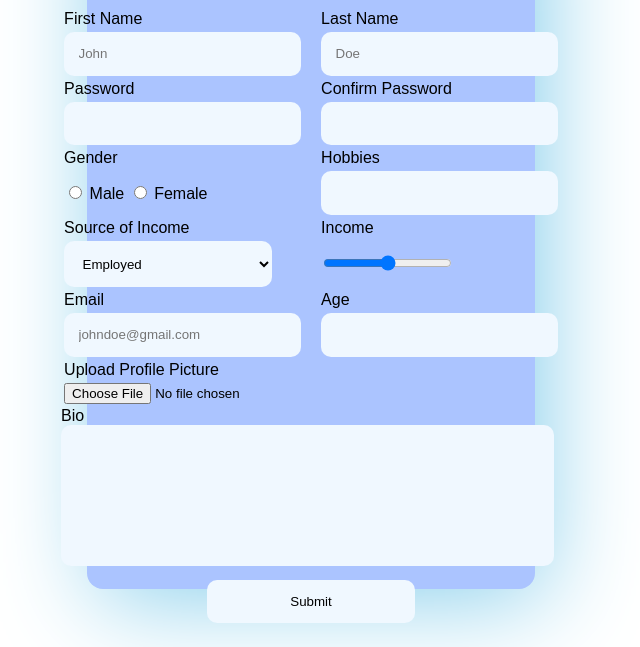
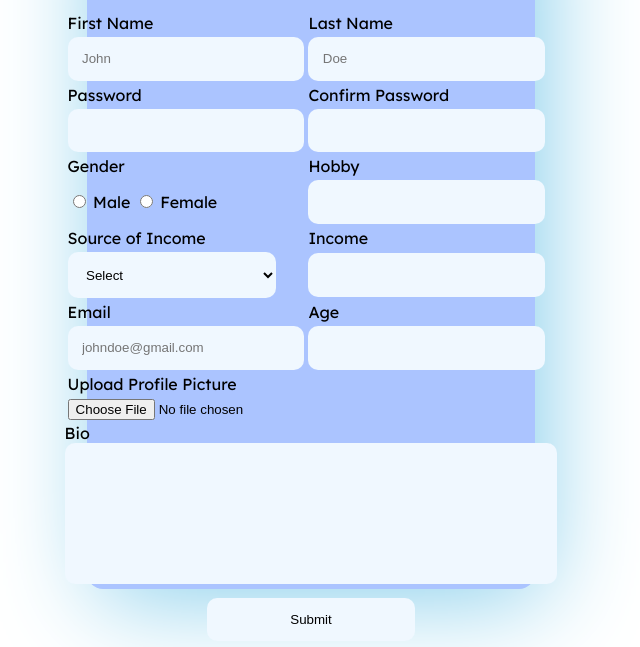
Before and after one commit to galazel/registration-page, a plain HTML site: page index.html in a window 1280 px wide. Shown: the part 173-820 px from the top of the page, without its empty margins (329-969 px from the left). Drawn offline with Linux system fonts and the light colour scheme; a web font is replaced by a local one.

Commit message:
added js

```diff
--- a/index.css
+++ b/index.css
@@ -28,7 +28,7 @@ body
     display: flex;
     flex-direction: column;
 }
-#bio,#submit, #first-name-input, #last-name-input, #password-input, #email-input,  #age-input, #confirm-password-input, #hobby-input, #income-select
+#bio,#submit, #first-name-input, #last-name-input, #password-input, #email-input,  #age-input, #confirm-password-input, #hobby-input, #income-select , #income-input
 {
     padding: 0.9rem;
     width: 13rem;
--- a/index.html
+++ b/index.html
@@ -2,158 +2,101 @@
 <html lang="en">
   <head>
     <meta charset="UTF-8" />
-    <meta name="viewport" content="width=device-width, initial-scale=1.0" />
-    <title>Document</title>
+    <meta name="viewport" content="width=device-width, initial-scale=1.0"/>
+    <title>Register Form</title>
     <link rel="stylesheet" href="index.css" />
     <link rel="preconnect" href="https://fonts.googleapis.com" />
     <link rel="preconnect" href="https://fonts.gstatic.com" crossorigin />
     <link
-      href="https://fonts.googleapis.com/css2?family=DM+Sans:ital,opsz,wght@0,9..40,100..1000;1,9..40,100..1000&family=Josefin+Sans:ital,wght@0,100..700;1,100..700&family=Lexend:wght@176&family=Michroma&family=Montserrat:ital@0;1&family=Nata+Sans:wght@100..900&family=Noto+Sans+Mono:wght@100..900&family=Raleway:ital,wght@0,100..900;1,100..900&display=swap"
+      href="https://fonts.googleapis.com/css2?family=DM+Sans&family=Josefin+Sans&family=Lexend&family=Michroma&family=Montserrat&family=Nata+Sans&family=Noto+Sans+Mono&family=Raleway&display=swap"
       rel="stylesheet"
     />
   </head>
   <body>
     <div class="register-container">
-      <div>
       <h1>Register</h1>
-      </div>
-      <div>
-        <form action="" class="form-container">
+
+      <form onsubmit="submitForm(event)">
         <table>
           <tr>
-              <td><label for="first-name-label">First Name</label></td>
-              <td><label for="last-name-label">Last Name</label></td>
+            <td><label for="first-name-input">First Name</label></td>
+            <td><label for="last-name-input">Last Name</label></td>
+          </tr>
+          <tr>
+            <td><input type="text" id="first-name-input" placeholder="John" required /></td>
+            <td><input type="text" id="last-name-input" placeholder="Doe" required /></td>
+          </tr>
+
+          <tr>
+            <td><label for="password-input">Password</label></td>
+            <td><label for="confirm-password-input">Confirm Password</label></td>
+          </tr>
+          <tr>
+            <td><input type="password" id="password-input" required /></td>
+            <td><input type="password" id="confirm-password-input" required /></td>
+          </tr>
+
+          <tr>
+            <td><label>Gender</label></td>
+            <td><label for="hobby-input">Hobby</label></td>
           </tr>
           <tr>
             <td>
-                <input
-                  type="text"
-                  name="first-name-input"
-                  id="first-name-input"
-                  placeholder="John"
-                  required
-                />
+              <input type="radio" name="gender" id="male" value="Male" required />
+              <label for="male">Male</label>
+              <input type="radio" name="gender" id="female" value="Female" required />
+              <label for="female">Female</label>
             </td>
-              <td>
-                <input
-                  type="text"
-                  name="last-name-input"
-                  id="last-name-input"
-                  placeholder="Doe"
-                  required
-                />
-              </td>
+            <td><input type="text" id="hobby-input" required /></td>
           </tr>
 
           <tr>
-              <td><label for="password-label">Password</label></td>
-              <td>
-                <label for="confirm-password-label">Confirm Password</label>
-              </td>
+            <td><label for="income-select">Source of Income</label></td>
+            <td><label for="income-input">Income</label></td>
           </tr>
           <tr>
             <td>
-                <input
-                  type="password"
-                  name="password-input"
-                  id="password-input"
-                  required
-                />
-              </td>
-              <td>
-                <input
-                  type="password"
-                  name="confirm-password-input"
-                  id="confirm-password-input"
-                  required
-                />
-              </td>
-            </tr>
-            <tr>
-              <td><label for="gender-label">Gender</label></td>
-              <td><label for="hobie-label">Hobbies</label></td>
-            </tr>
-            <tr>
-              <td>
-                <input
-                  type="radio"
-                  name="gender"
-                  id="male"
-                  value="male"
-                  required
-                />
-                <label for="gender">Male</label>
-                <input
-                  type="radio"
-                  name="gender"
-                  id="female"
-                  value="female"
-                  required
-                />
-                <label for="gender">Female</label>
-              </td>
-              <td>
-                <input type="text" name="hobby" id="hobby-input" required />
-              </td>
-            </tr>
-            <tr>
-              <td><label for="source-income-label">Source of Income</label></td>
-              <td><label for="income-label">Income</label></td>
-            </tr>
-            <tr>
-              <td>
-                <select name="income" id="income-select" required>
+              <select id="income-select" required>
+                <option selected disabled>Select</option>
                 <option value="employed">Employed</option>
                 <option value="business">Business</option>
                 <option value="inheritance">Inheritance</option>
               </select>
             </td>
-              <td>
-                <input type="range" min="1000" max="1000000" required />
-              </td>
+            <td><input type="text" id="income-input" required /></td>
+          </tr>
+
+          <tr>
+            <td><label for="email-input">Email</label></td>
+            <td><label for="age-input">Age</label></td>
           </tr>
           <tr>
-              <td><label for="email-label">Email</label></td>
-              <td><label for="age-label">Age</label></td>
+            <td><input type="email" id="email-input" placeholder="johndoe@gmail.com" required /></td>
+            <td><input type="number" id="age-input" min="5" max="90" required /></td>
+          </tr>
+
+          <tr>
+            <td colspan="2"><label for="profile">Upload Profile Picture</label></td>
           </tr>
           <tr>
-              <td>
-                <input
-                  type="email"
-                  placeholder="johndoe@gmail.com"
-                  required
-                  id="email-input"
-                />
-              </td>
-              <td>
-                <input type="number" min="5" max="90" required id="age-input" />
-              </td>
-            </tr>
-            <tr>
-              <td><label for="profile-label">Upload Profile Picture</label></td>
-            </tr>
-            <tr>
-              <td>
-                <input type="file" required id="profile" />
-              </td>
+            <td colspan="2"><input type="file" id="profile" required /></td>
           </tr>
         </table>
+
         <div class="submit-container">
           <div>
-              <label for="bio">Bio</label> <br>
-              <textarea
-                name="bio"
-                id="bio"
-                required
-              >
-              </textarea>
+            <label for="bio">Bio</label><br />
+            <textarea id="bio" required></textarea>
           </div>
           <div class="submit">
-              <input type="submit" name="submit" id="submit" />
+            <input type="submit" id="submit" value="Submit" />
           </div>
         </div>
       </form>
+
+      <div id="output"></div>
     </div>
-    </div>
+
+    <script src="index.js"></script>
   </body>
 </html>
--- a/index.js
+++ b/index.js
@@ -0,0 +1,23 @@
+function submitForm(e) {
+  e.preventDefault();
+  const firstName = document.getElementById('first-name-input').value.trim();
+  const lastName = document.getElementById('last-name-input').value.trim();
+  const password = document.getElementById('password-input').value;
+  const confirmPassword = document.getElementById('confirm-password-input').value;
+  const gender = document.querySelector('input[name="gender"]:checked')?.value;
+  const hobby = document.getElementById('hobby-input').value.trim();
+  const incomeSource = document.getElementById('income-select').value;
+  const income = document.getElementById('income-input').value.trim();
+  const email = document.getElementById('email-input').value.trim();
+  const age = document.getElementById('age-input').value;
+  const bio = document.getElementById('bio').value.trim();
+  const profileFile = document.getElementById('profile').files[0];
+
+  if (password !== confirmPassword) {
+    alert("Passwords do not match!");
+    return;
+  }
+  alert('Registered Successfully!')
+  console.log({firstName,lastName,password,confirmPassword,gender,hobby,incomeSource,income,email,age,bio,profileFile})
+  e.target.reset()
+}
```
Lines whose indentation alone changed are shown as unchanged.
